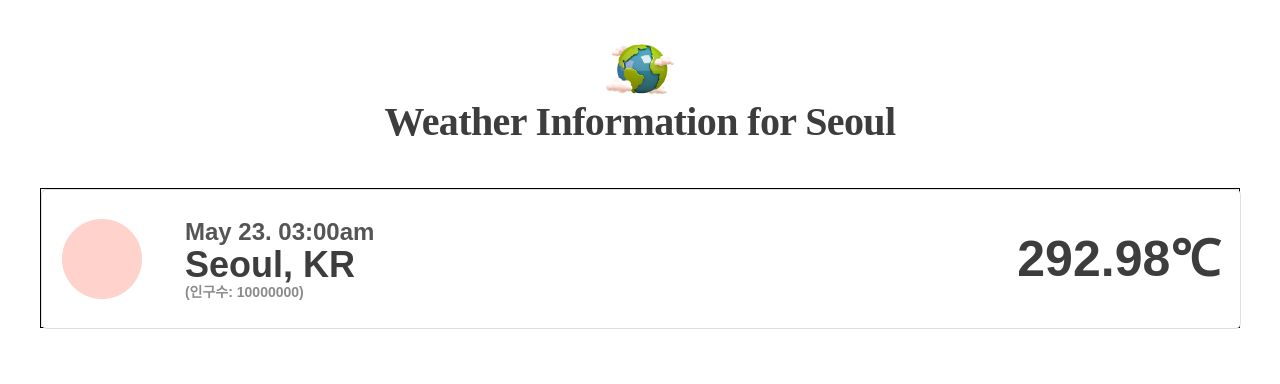
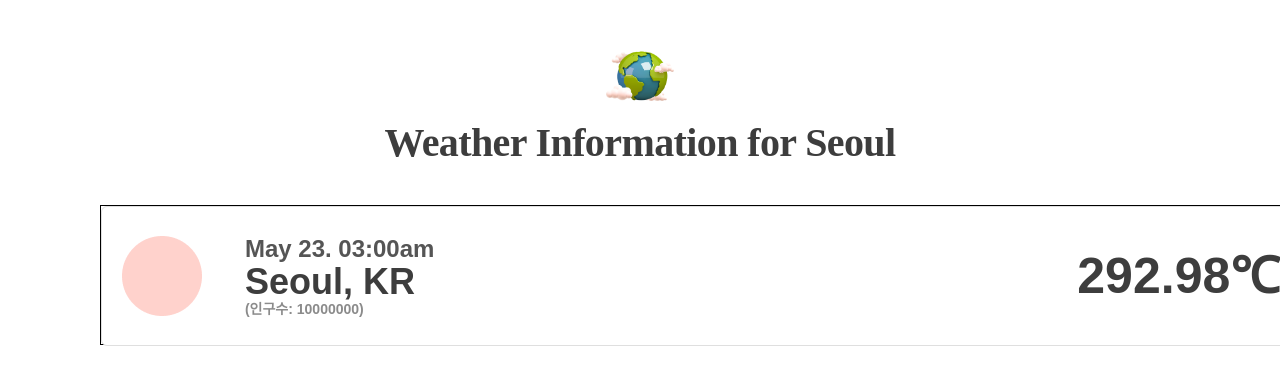
Before and after one commit to osohyun0224/FE-Task-Assignment, a Next.js app: page /Seoul in a window 1280 px wide. Shown: the top 384 px of the page. Built offline with nearby package versions, Linux system fonts and the light colour scheme.

Commit message:
🐛 fix: 나라 세부 페이지 위치 마진값 세부 조정

```diff
--- a/src/app/globals.css
+++ b/src/app/globals.css
@@ -17,6 +17,7 @@
     #0071ff33 160deg,
     transparent 360deg
   );
+
   --secondary-glow: radial-gradient(
     rgba(255, 255, 255, 1),
     rgba(255, 255, 255, 0)
@@ -93,7 +94,8 @@ body {
 
 @media (prefers-color-scheme: dark) {
   body {
-    background-color: #000000;
+    background-color: #FFFFFF;
+    color: rgb(var(--foreground-rgb));
   }
 }
 
--- a/src/pages/Seoul.module.css
+++ b/src/pages/Seoul.module.css
@@ -1,11 +1,12 @@
 .pageContainer {
   background-color: #FFFFFF;
+  min-height: 100vh;
 }
 
 .imageContainer {
-  position: absolute;
-  top: 43px;
-  left: 606px;
+  margin-top: 50px;
+  display: flex;
+  justify-content: center;
 }
 
 .title {
@@ -16,14 +17,13 @@
   letter-spacing: -0.6px;
   text-align: center;
   color: #3D3D3D;
-  margin-top: 100px;
+  margin-top: 20px;
 }
 
 .headerContainer {
   width: 1200px;
   height: 140px;
-  position: absolute;
-  top: 188px;
-  left: 40px;
   border: 1px solid black;
+  margin-top: 40px;
+  margin-left: 100px;
 }
```
Also changed, not shown: src/pages/Seoul.js (line endings or trailing spaces).
